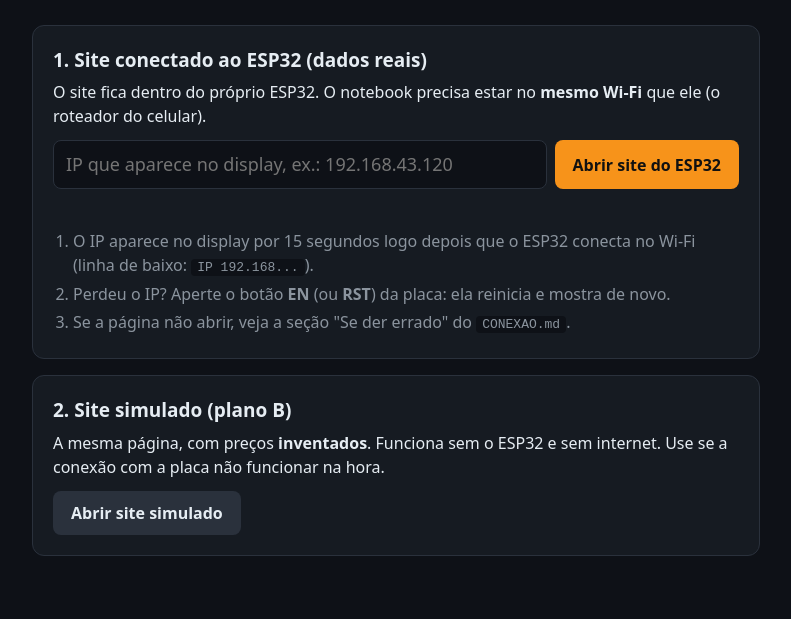
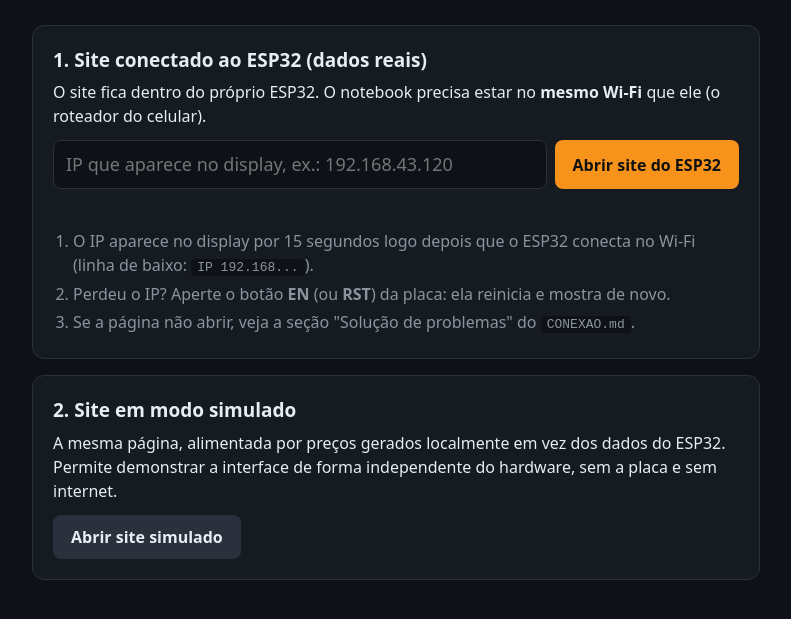
Before and after one commit to RodrigoPerkovitsch/bitcointracker, a plain HTML site: page ABRIR-AQUI.html in a window 1280 px wide. Shown: the part 103-722 px from the top of the page, without its empty margins (244-1035 px from the left). Drawn offline with Linux system fonts and the light colour scheme.

Commit message:
Apresenta o site simulado como modo de demonstração
Remove a nomenclatura "plano B" do ABRIR-AQUI.html, do CONEXAO.md e do
README. O site simulado passa a ser descrito como forma de demonstrar a
interface independentemente do hardware. Corrige também a referência à seção
"Solução de problemas" do CONEXAO.md.

```diff
--- a/ABRIR-AQUI.html
+++ b/ABRIR-AQUI.html
@@ -56,14 +56,15 @@
       <li>O IP aparece no display por 15 segundos logo depois que o ESP32 conecta no Wi-Fi
           (linha de baixo: <code>IP 192.168...</code>).</li>
       <li>Perdeu o IP? Aperte o botão <b>EN</b> (ou <b>RST</b>) da placa: ela reinicia e mostra de novo.</li>
-      <li>Se a página não abrir, veja a seção "Se der errado" do <code>CONEXAO.md</code>.</li>
+      <li>Se a página não abrir, veja a seção "Solução de problemas" do <code>CONEXAO.md</code>.</li>
     </ol>
   </section>
 
   <section class="cartao">
-    <h2>2. Site simulado (plano B)</h2>
-    <p>A mesma página, com preços <b>inventados</b>. Funciona sem o ESP32 e sem internet.
-       Use se a conexão com a placa não funcionar na hora.</p>
+    <h2>2. Site em modo simulado</h2>
+    <p>A mesma página, alimentada por preços gerados localmente em vez dos dados do ESP32.
+       Permite demonstrar a interface de forma independente do hardware, sem a placa e
+       sem internet.</p>
     <a class="botao secundario" href="web/index.html">Abrir site simulado</a>
   </section>
 </main>
```
Also changed, not shown: 2 other files.
